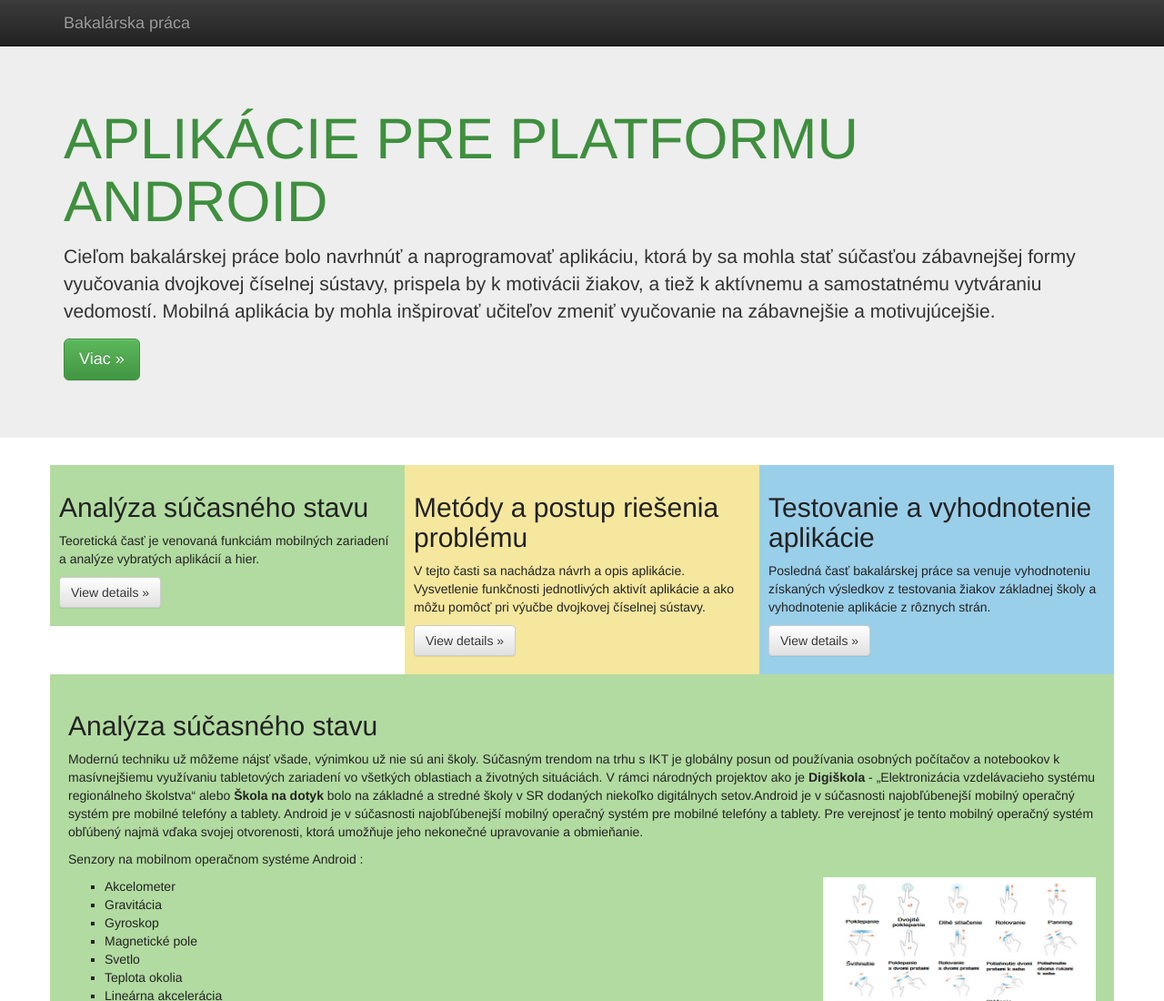
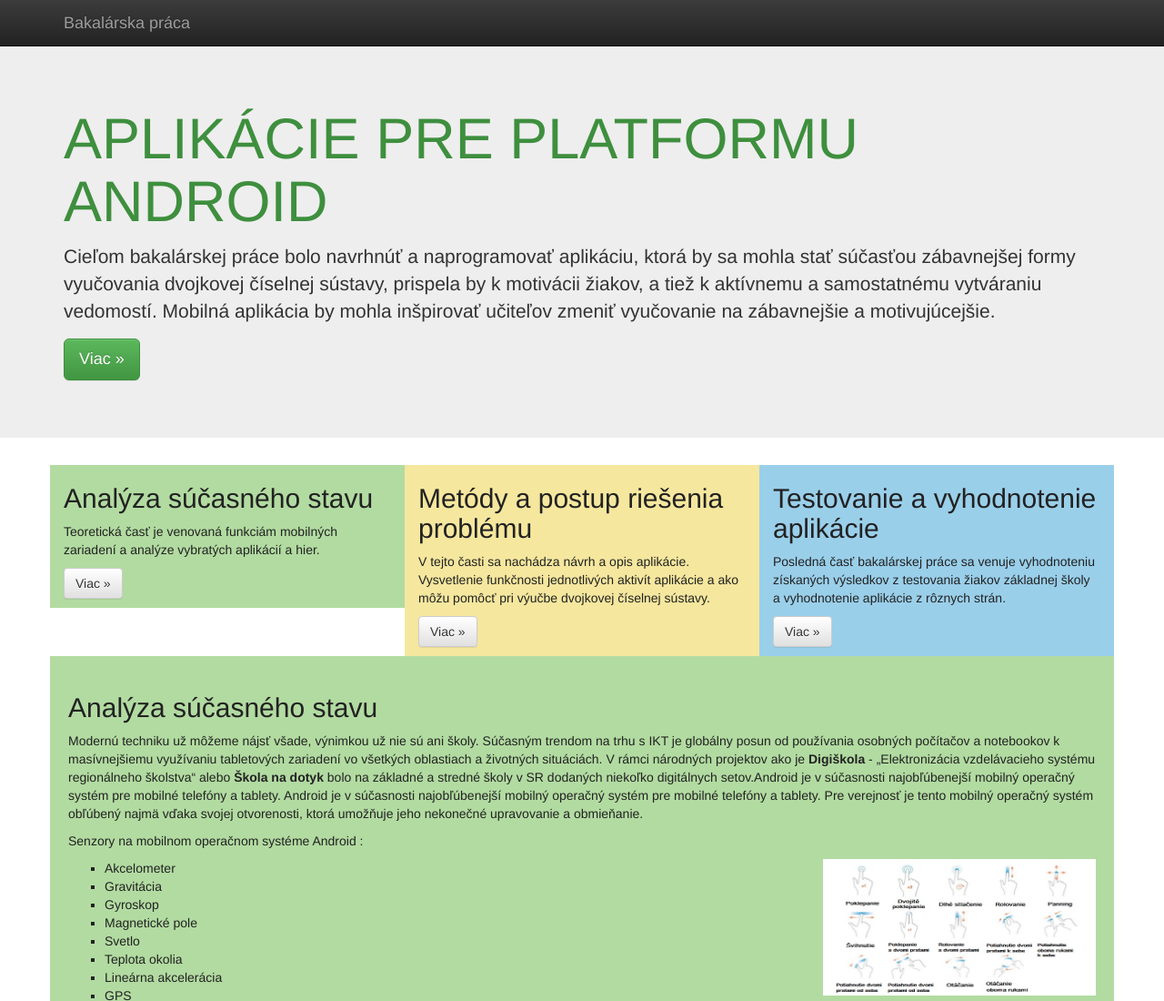
Before and after one commit to VikiSevcikova/ZaverecnaPraca, a plain HTML site: page Stranka/public_html/index.html in a window 1280 px wide. Shown: the top 1100 px of the page at 91% size. Drawn offline with nearby package versions, Linux system fonts and the light colour scheme; files whose address does not match are found by name.

Commit message:
textu tlacidiel

```diff
--- a/Stranka/public_html/index.html
+++ b/Stranka/public_html/index.html
@@ -53,20 +53,20 @@
     <div class="container">
       <!-- Example row of columns -->
       <div class="row" id="obsah">
-        <div class="col-md-4" style="background-color:#b2dba1; color:#222; padding:10px;">
-          <h2>Analýza súčasného stavu</h2>
-          <p>Teoretická časť je venovaná funkciám mobilných zariadení a analýze vybratých aplikácií a hier. </p>
-          <p><a class="btn btn-default" href="#analyza" role="button">View details &raquo;</a></p>
+        <div class="col-md-4" style="background-color:#b2dba1; color:#222;">
+          <h2>Analýza súčasného stavu </h2>
+          <p>Teoretická časť je venovaná funkciám mobilných zariadení a analýze vybratých aplikácií a hier.</p>
+          <p><a class="btn btn-default" href="#analyza" role="button">Viac &raquo;</a></p>
         </div>
-        <div class="col-md-4" style="background-color:#f5e79e; color:#222; padding:10px;">
+        <div class="col-md-4" style="background-color:#f5e79e; color:#222;">
           <h2>Metódy a postup riešenia problému</h2>
           <p>V tejto časti sa nachádza návrh a opis aplikácie. Vysvetlenie funkčnosti jednotlivých aktivít aplikácie a ako môžu pomôcť pri výučbe dvojkovej číselnej sústavy. </p>
-          <p><a class="btn btn-default" href="#metody" role="button">View details &raquo;</a></p>
+          <p><a class="btn btn-default" href="#metody" role="button">Viac &raquo;</a></p>
        </div>
-        <div class="col-md-4" style="background-color:#9acfea; color:#222; padding:10px;">
+        <div class="col-md-4" style="background-color:#9acfea; color:#222;">
           <h2>Testovanie a vyhodnotenie aplikácie</h2>
           <p>Posledná časť bakalárskej práce sa venuje vyhodnoteniu získaných výsledkov z testovania žiakov základnej školy a vyhodnotenie aplikácie z rôznych strán.</p>
-          <p><a class="btn btn-default" href="#testovanie" role="button">View details &raquo;</a></p>
+          <p><a class="btn btn-default" href="#testovanie" role="button">Viac &raquo;</a></p>
         </div>
       </div>
            </div>
```
